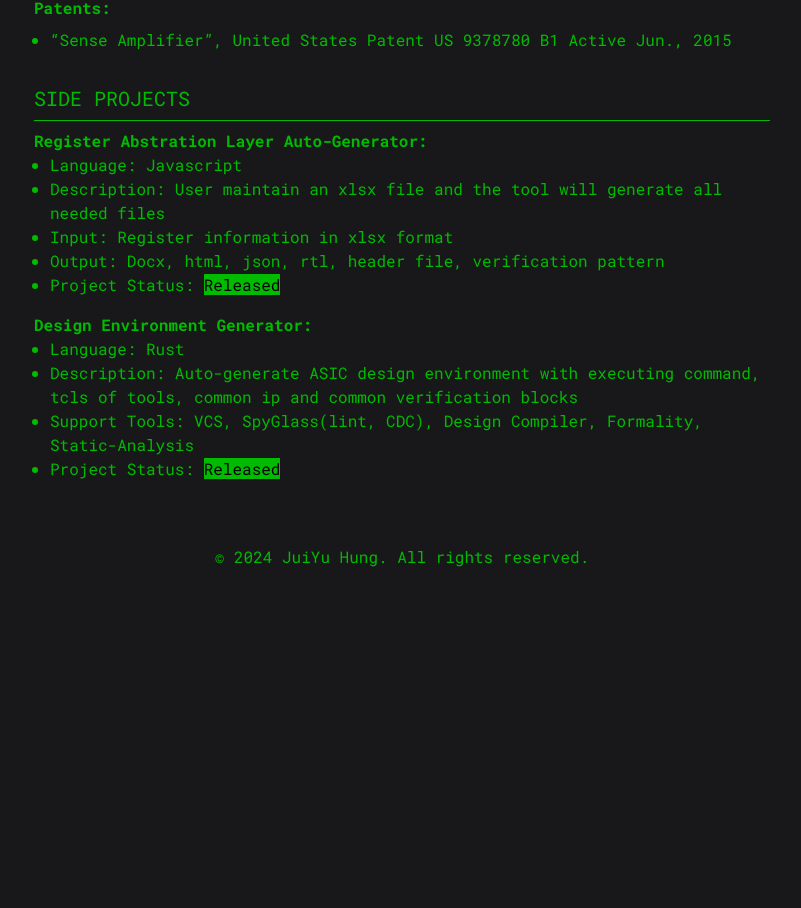
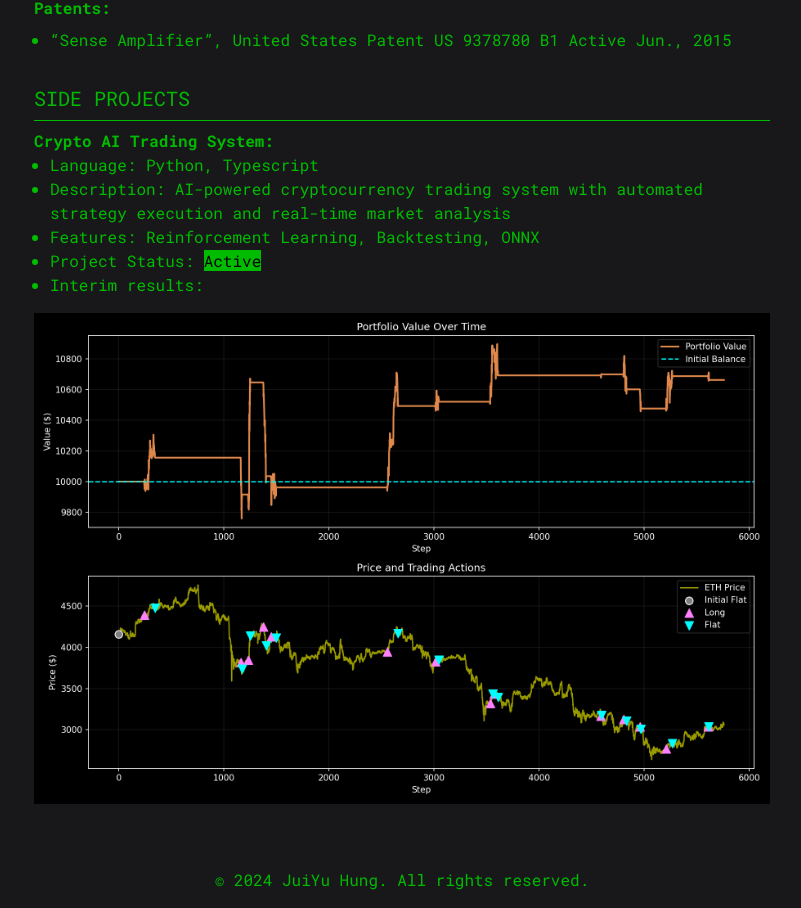
Before and after one commit to JuiYuHung-craftcat/juiyuhung-homepage, a Next.js app: page / in a window 1280 px wide. Shown: the part 1714-2622 px from the top of the page, without its empty margins (238-1039 px from the left). Before the commit the page ends 2299 px from the top, so only its background shows below. Built offline with nearby package versions, Linux system fonts and the light colour scheme.

Commit message:
Update side projects

```diff
--- a/app/page.tsx
+++ b/app/page.tsx
@@ -57,7 +57,7 @@ const Resume = () => {
           experience. The products include TDMA, LTE, NR modem, AI accelerator,
           high-speed IO(USB,HUB,DP,PCIe,Ethernet), TCP/IP protocol and HFT
           system. Skilled at low cost, low power and low latency design.
-          Experienced in integration, front-end and middle-end design flow.
+          Experienced in integration, front-end, middle-end and FPGA design flow.
           Capable of building design verification environment in SystemVerilog &
           UVM.
         </p>
@@ -145,7 +145,7 @@ const Resume = () => {
           <li className="pt-4">
             <span className="font-bold">Tools:</span>
             <br /> VCS, Xrun, Verdi, Simvision, DC, Genus, VC Formal, LEC, STA,
-            SG-lint, SG-cdc, PTPX, Power-Artist
+            SG-lint, SG-cdc, PTPX, Power-Artist, Vivado
           </li>
           <li className="pt-4">
             <span className="font-bold">Frameworks:</span>
@@ -190,38 +190,31 @@ const Resume = () => {
       <div className="pt-8">
         <h2 className="text-xl md:text-left text-center">SIDE PROJECTS</h2>
         <hr className="border-terminal_green my-2" />
-        <p className="font-bold">Register Abstration Layer Auto-Generator:</p>
+        <p className="font-bold">Crypto AI Trading System:</p>
         <ul className="list-disc pl-4 md:text-base text-sm">
-          <li>Language: Javascript</li>
+          <li>Language: Python, Typescript</li>
           <li>
-            Description: User maintain an xlsx file and the tool will generate
-            all needed files
+            Description: AI-powered cryptocurrency trading system with automated
+            strategy execution and real-time market analysis
           </li>
-          <li>Input: Register information in xlsx format</li>
+          <li>Features: Reinforcement Learning, Backtesting, ONNX</li>
           <li>
-            Output: Docx, html, json, rtl, header file, verification pattern
+            Project Status:{" "}
+            <span className="text-black bg-terminal_green">Active</span>
           </li>
           <li>
-            Project Status:{" "}
-            <span className="text-black bg-terminal_green">Released</span>
+            Interim results:
           </li>
         </ul>
-        <p className="font-bold pt-4">Design Environment Generator:</p>
-        <ul className="list-disc pl-4 md:text-base text-sm">
-          <li>Language: Rust</li>
-          <li>
-            Description: Auto-generate ASIC design environment with executing
-            command, tcls of tools, common ip and common verification blocks
-          </li>
-          <li>
-            Support Tools: VCS, SpyGlass(lint, CDC), Design Compiler, Formality,
-            Static-Analysis
-          </li>
-          <li>
-            Project Status:{" "}
-            <span className="text-black bg-terminal_green">Released</span>
-          </li>
-        </ul>
+        <div className="pt-4">
+          <Image
+            src="/page/results.png"
+            alt="Crypto AI Trading Results"
+            width="800"
+            height="600"
+            className="w-full h-auto invert"
+          />
+        </div>
       </div>
     </section>
   );
```
Also changed, not shown: public/page/results.png (added).
